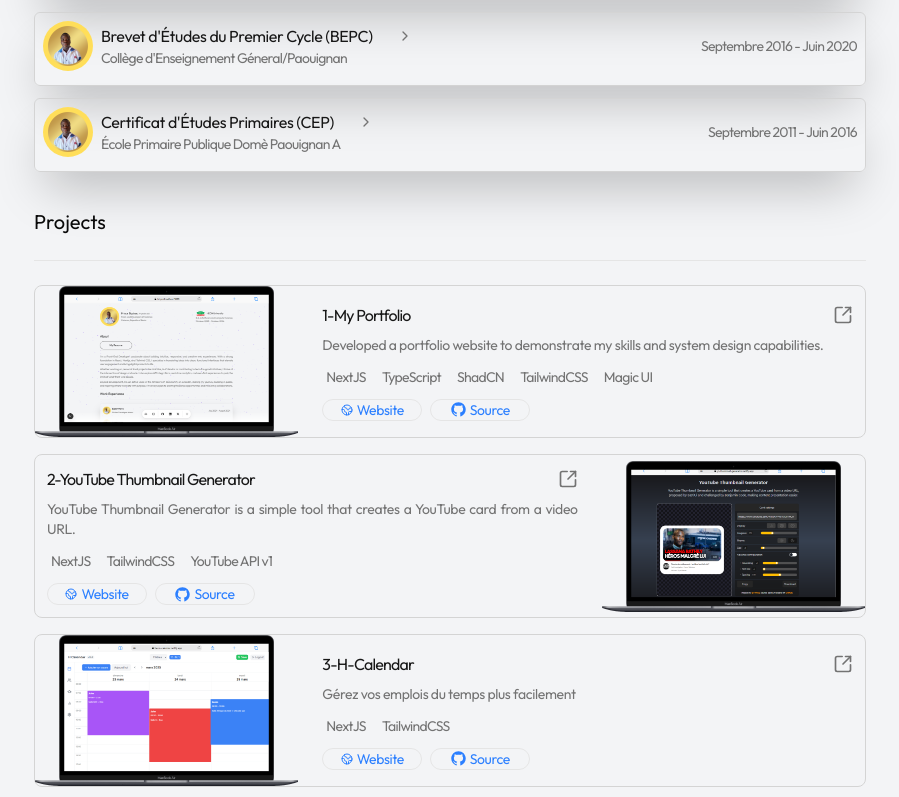
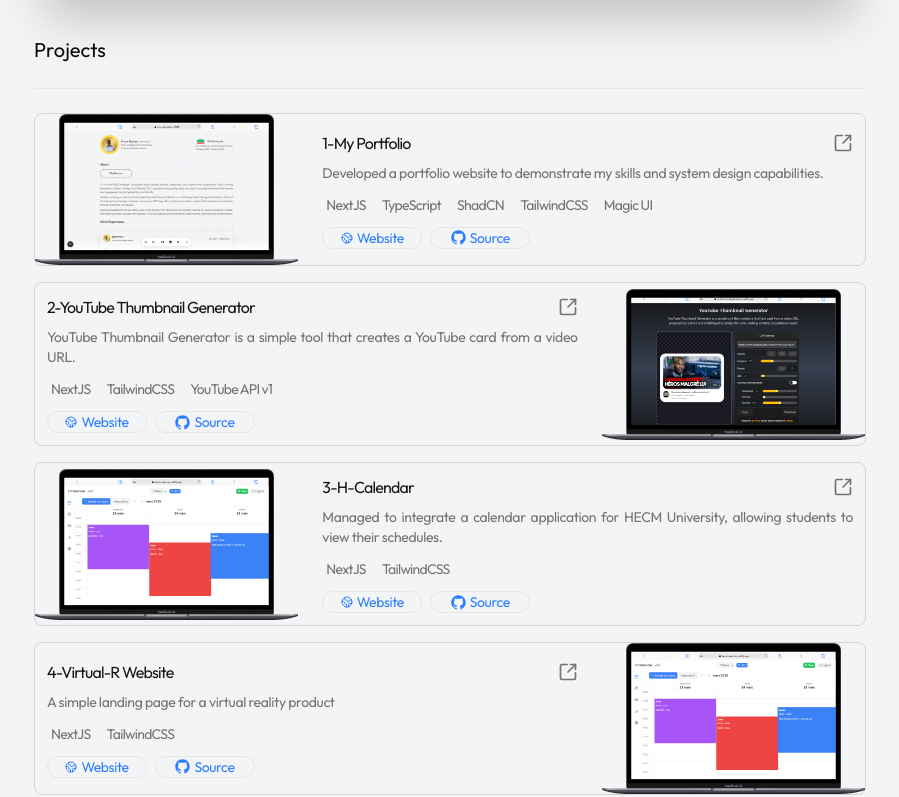
Before and after one commit to prince0xdev/portfolio, a Next.js app: page / in a window 1280 px wide. Shown: the part 1386-2183 px from the top of the page, without its empty margins (190-1089 px from the left). Built offline with nearby package versions, Linux system fonts and the light colour scheme.

Commit message:
Feat: Add VirtualR Website project

```diff
--- a/data/resume.tsx
+++ b/data/resume.tsx
@@ -163,42 +163,6 @@ export const DATA = {
         "Découverte du développement web et des bases en algorithmique",
         "Organisation d'ateliers tech et responsable du club de sciences"
       ]
-    },
-    {
-      company: "Collège d'Enseignement Géneral/Paouignan",
-      href: "#",
-      badges: ["BEPC", "Générale"],
-      location: "Abomey-Calavi, Bénin",
-      title: "Brevet d'Études du Premier Cycle (BEPC)",
-      logoUrl: "/ekpinse.webp",
-      start: "Septembre 2016",
-      end: "Juin 2020",
-      description:
-        "Cycle secondaire marqué par une orientation vers les sciences exactes et la logique mathématique. C’est aussi là que j’ai été initié à l’informatique scolaire.",
-      highlights: [
-        "Obtention du BEPC avec mention Assez Bien",
-        "Participation aux olympiades régionales de mathématiques",
-        "Premiers contacts avec les outils numériques et les clubs tech",
-        "Développement d’un fort esprit d’analyse et de collaboration"
-      ]
-    },
-    {
-      company: "École Primaire Publique Domè Paouignan A",
-      href: "#",
-      badges: ["CEP", "Fondamentale"],
-      location: "Tankpè, Abomey-Calavi, Bénin",
-      title: "Certificat d'Études Primaires (CEP)",
-      logoUrl: "/ekpinse.webp",
-      start: "Septembre 2011",
-      end: "Juin 2016",
-      description:
-        "Études primaires à Paouignan où j’ai acquis les compétences de base en français, mathématiques et culture générale, tout en développant ma discipline personnelle.",
-      highlights: [
-        "Obtention du CEP avec mention Bien",
-        "Participation aux concours de calcul mental et dictée",
-        "Bon niveau en expression écrite et orale",
-        "Développement de l’esprit de rigueur et de curiosité"
-      ]
     }
   ],
   projects: [
@@ -264,7 +228,7 @@ export const DATA = {
       dates: "January 2025 - Present",
       active: true,
       description:
-        "Gérez vos emplois du temps plus facilement",
+        "Managed to integrate a calendar application for HECM University, allowing students to view their schedules.",
       technologies: [
         "NextJS",
         "TailwindCSS",
@@ -283,8 +247,33 @@ export const DATA = {
       ],
       image: "/h-calendar.png",
     },
+    { index: 4,
+      title: "Virtual-R Website",
+      href: "https://virtual-r-by-prince-ekpinse.vercel.app/",
+      dates: "December 2024 - Present",
+      active: true,
+      description:
+        "A simple landing page for a virtual reality product",
+      technologies: [
+        "NextJS",
+        "TailwindCSS",
+      ],
+      links: [
+        {
+          type: "Website",
+          href: "https://virtual-r-by-prince-ekpinse.vercel.app/",
+          icon: <Globe2Icon className="size-3" />,
+        },
+        {
+          type: "Source",
+          href: "https://github.com/prince-dev41/VirtualR",
+          icon: <GitHubLogoIcon className=""/>,
+        },
+      ],
+      image: "/h-calendar.png",
+    },
     {
-      index: 4,
+      index: 5,
       title: "Tokena Financial App(Dashboard)",
       href: "https://figma2code-week3-ed2.vercel.app/",
       description: "I integrate a Tokena Financial (A Dashboard Only) App design on the 2nd edition of  #FigmaToCode",
@@ -307,7 +296,7 @@ export const DATA = {
       image: "/tokena-figma2code-project.png"
     },
     {
-      index: 5,
+      index: 6,
       title: "Ballamas Shop",
       href: "https://figma2-code-week2-ed2.vercel.app/",
       description: "I integrate an electronic shop named 'Ballamas's design on the 2nd edition of  #FigmaToCode",
@@ -330,7 +319,7 @@ export const DATA = {
       image: "/ballamas.png"
     },
     {
-      index: 6,
+      index: 7,
       title: "NFT website",
       href: "https://figma-to-code-challeenge-week1-by-prince-ekpinse.vercel.app/",
       description: "NFT website developped on the 2nd edition of  #FigmaToCode",
```
Also changed, not shown: public/virtualr-website.png (added).
